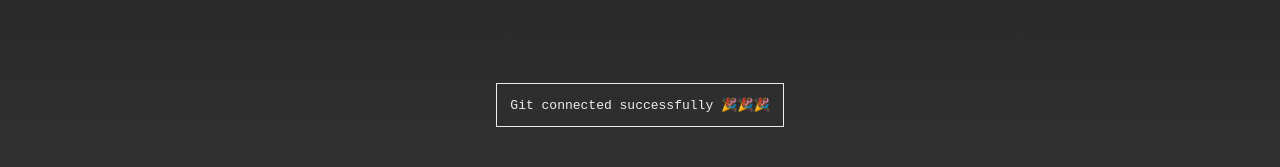
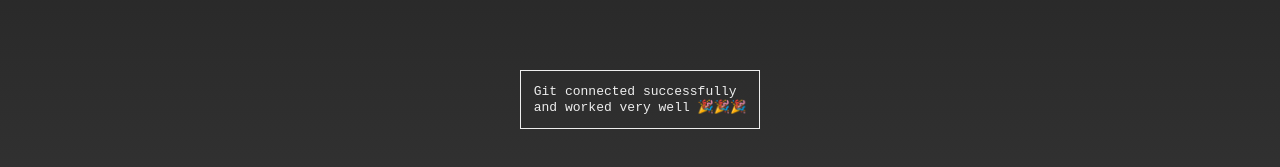
Before and after one commit to elpava/next-github-actions, a Next.js app: page / in a window 1280 px wide. Shown: the part 595-762 px from the top of the page. Built offline with nearby package versions, Linux system fonts and the light colour scheme; no server answers.

Commit message:
add a text to check git connectivity

```diff
--- a/pages/index.js
+++ b/pages/index.js
@@ -37,7 +37,10 @@
               </div>
             ))}
         </div>
-        <div>Git connected successfully 🎉🎉🎉</div>
+        <div>
+          Git connected successfully
+          <br /> and worked very well 🎉🎉🎉
+        </div>
       </main>
     </>
   );
```
